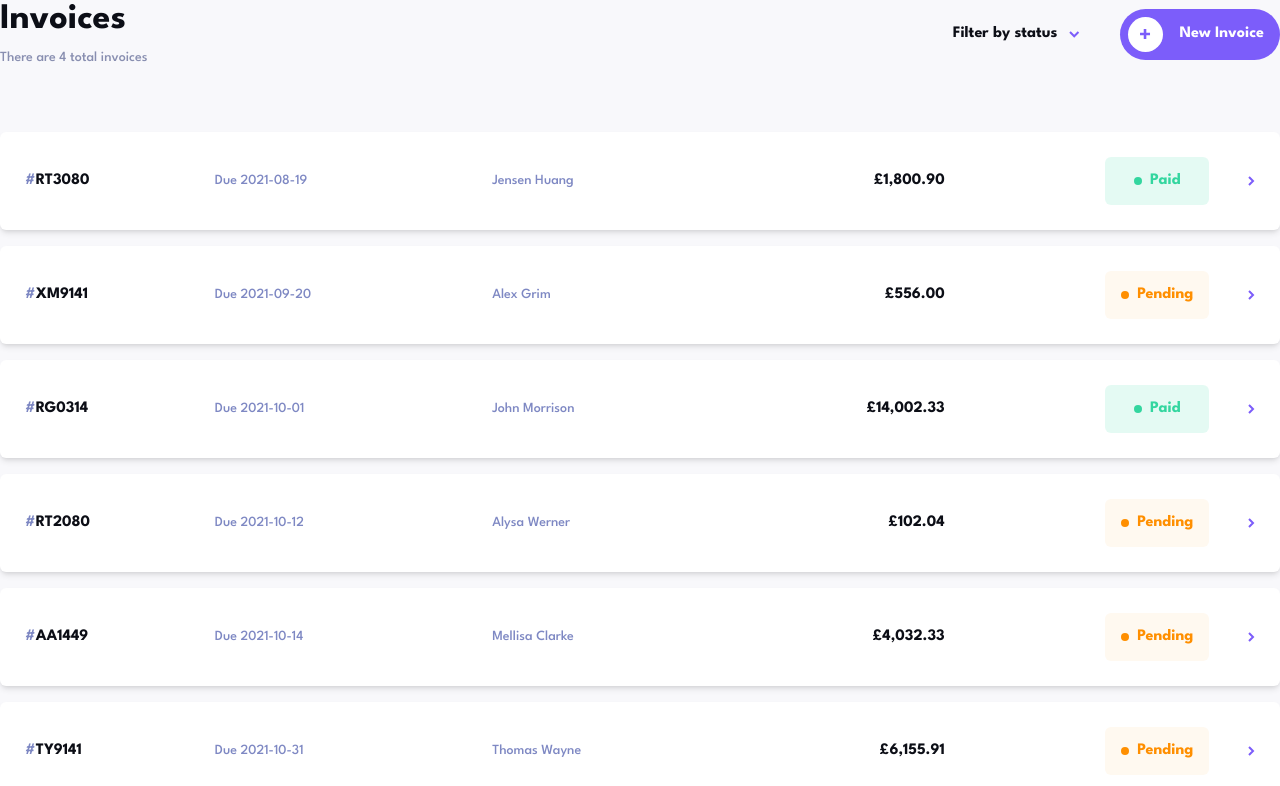
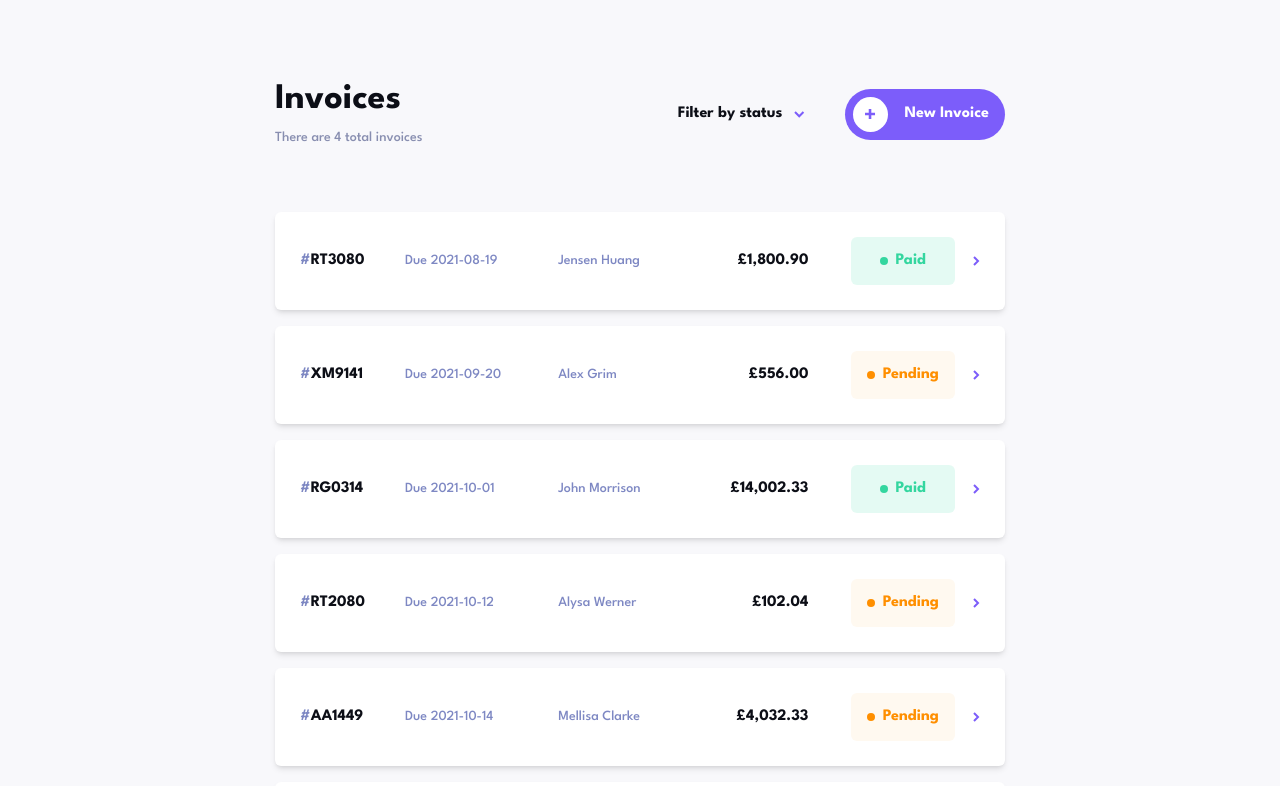
Before and after one commit to Javieer57/FEM-invoice-app, a React (Vite) app: page / in a window 1280 px wide. Shown: the top 786 px of the page. Built offline with nearby package versions, Linux system fonts and the light colour scheme.

Commit message:
feat: add invoices' section in home

```diff
--- a/src/App.jsx
+++ b/src/App.jsx
@@ -5,7 +5,7 @@ import Data from "../public/assets/data.json";
 
 function App() {
   return (
-    <main>
+    <main className="mx-auto w-full max-w-[31.25rem] py-9 tablet:max-w-[42rem] tablet:py-16 desktop:max-w-[45.625rem] desktop:py-20">
       <header className="mb-8 flex items-center justify-between tablet:mb-14 desktop:mb-16">
         <div>
           <h1 className="text-2xl font-bold tablet:mb-2 tablet:text-4xl">
```
